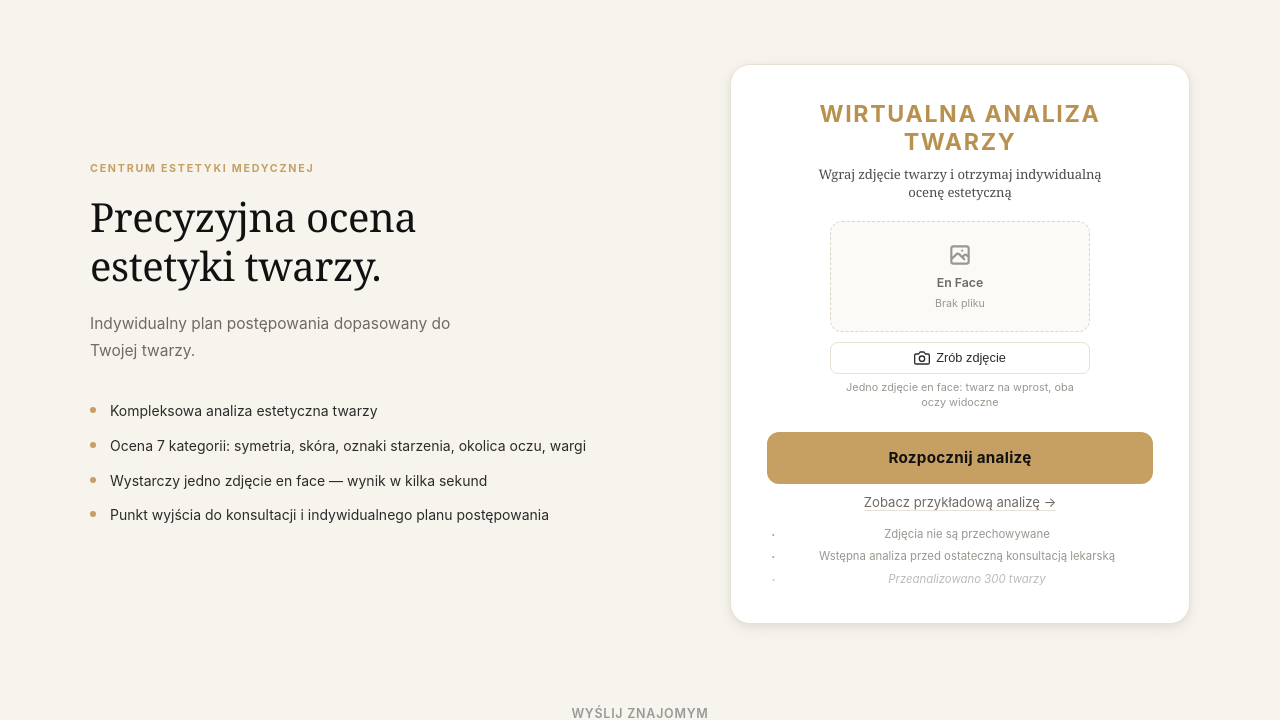
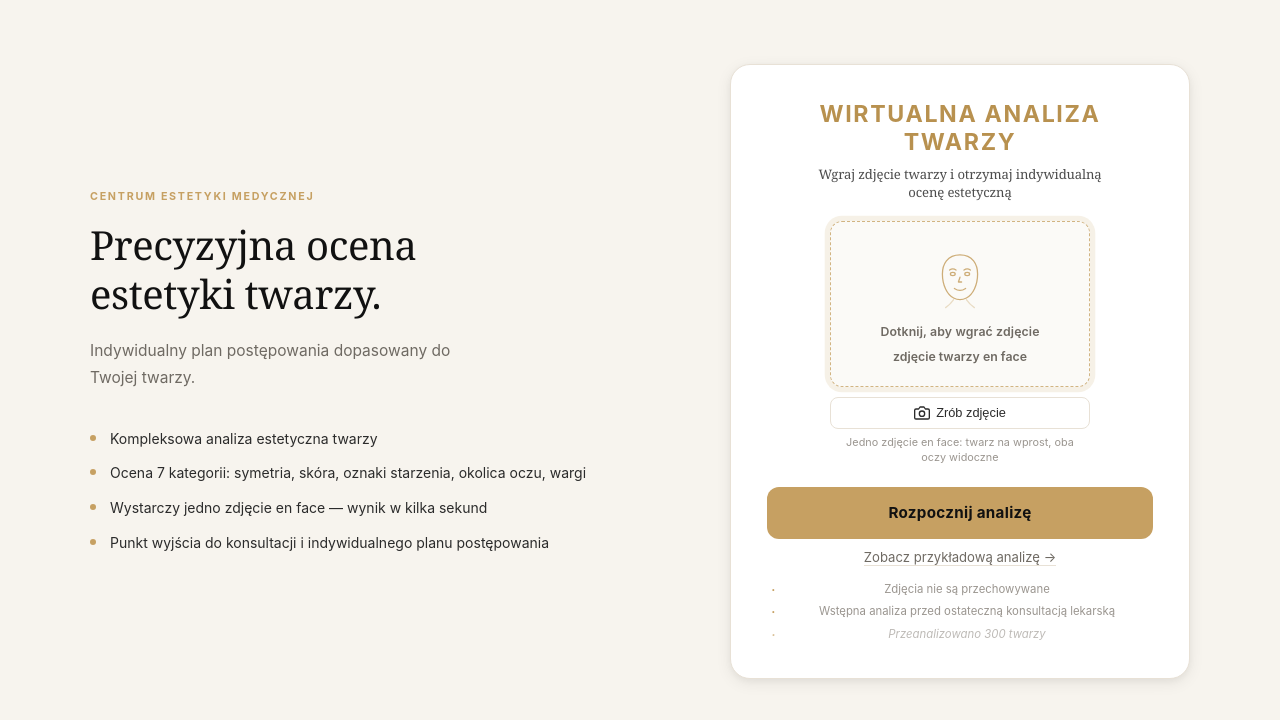
Before and after one commit to PiotrMD/face-analysis, a Flask app: page / in a window 1280 px wide. Shown: the part 87-807 px from the top of the page. Run offline with Flask 3, Linux system fonts and the light colour scheme; data that the repository does not hold is empty; some libraries are stand-ins or nearby versions.

Commit message:
Redesign upload area: golden face icon, clear CTA, pulsing border
Co-Authored-By: Claude Sonnet 4.6 <noreply@anthropic.com>

```diff
--- a/static/style.css
+++ b/static/style.css
@@ -348,22 +348,29 @@ body {
 .photo-upload { position: relative; }
 .photo-upload input[type="file"] { display: none; }
 
+@keyframes upload-pulse {
+    0%   { box-shadow: 0 0 0 0 rgba(198,160,98,.45); border-color: rgba(198,160,98,.55); }
+    60%  { box-shadow: 0 0 0 8px rgba(198,160,98,0); border-color: rgba(198,160,98,.9); }
+    100% { box-shadow: 0 0 0 0 rgba(198,160,98,0); border-color: rgba(198,160,98,.55); }
+}
+
 .upload-area {
     display: flex;
     flex-direction: column;
     align-items: center;
     justify-content: center;
-    padding: 20px 10px;
-    border: 1.5px dashed var(--border-soft);
+    padding: 28px 16px 22px;
+    border: 1.5px dashed rgba(198,160,98,.55);
     border-radius: var(--r-md);
     background: var(--bg-surface);
     cursor: pointer;
     transition: border-color .2s, background .2s;
-    min-height: 108px;
+    min-height: 148px;
     text-align: center;
-    gap: 7px;
+    gap: 10px;
     overflow: hidden;
     position: relative;
+    animation: upload-pulse 2.8s ease-in-out infinite;
 }
 
 .upload-area__preview {
@@ -390,12 +397,34 @@ body {
     text-overflow: ellipsis;
     white-space: nowrap;
 }
-.upload-area:hover  { border-color: var(--gold); background: var(--bg-card); }
-.upload-area.filled { border-color: var(--gold); border-style: solid; background: #000; min-height: 320px; }
+.upload-area:hover  { border-color: var(--gold); background: var(--bg-card); animation: none; box-shadow: 0 0 0 6px rgba(198,160,98,.15); }
+.upload-area.filled { border-color: var(--gold); border-style: solid; background: #000; min-height: 320px; animation: none; box-shadow: none; }
 .upload-area .icon  { width: 26px; height: 26px; color: var(--ink-4); stroke-width: 1.5; }
 .upload-area.filled .icon { color: var(--gold-dark); }
 .upload-area p      { font-size: .77rem; font-weight: 600; color: var(--ink-3); }
 .upload-area.filled p { color: var(--gold-dark); }
+
+/* face icon in upload area */
+.upload-area__face-icon {
+    width: 64px;
+    height: 64px;
+    color: #C6A062;
+    opacity: .85;
+    flex-shrink: 0;
+}
+.upload-area__cta {
+    font-size: .88rem;
+    font-weight: 700;
+    color: #C6A062;
+    letter-spacing: .01em;
+    margin: 0;
+}
+.upload-area__sub {
+    font-size: .72rem;
+    font-weight: 400;
+    color: var(--ink-4);
+    margin: 0;
+}
 .file-name          { font-size: .67rem; color: var(--ink-4); word-break: break-all; line-height: 1.3; }
 .upload-area.filled .file-name { color: var(--gold-dark); }
 
--- a/templates/home.html
+++ b/templates/home.html
@@ -71,11 +71,31 @@
                         <div class="photo-upload">
                             <div class="upload-area" id="area-en_face" onclick="document.getElementById('en_face').click()">
                                 <img class="upload-area__preview" id="preview-en_face" src="" alt="" style="display:none;">
-                                <svg class="icon" id="icon-en_face" viewBox="0 0 24 24" fill="none" stroke="currentColor">
-                                    <path stroke-linecap="round" stroke-linejoin="round" stroke-width="2" d="M4 16l4.586-4.586a2 2 0 012.828 0L16 16m-2-2l1.586-1.586a2 2 0 012.828 0L20 14m-6-6h.01M6 20h12a2 2 0 002-2V6a2 2 0 00-2-2H6a2 2 0 00-2 2v12a2 2 0 002 2z"></path>
+                                <!-- face outline icon — hidden when filled -->
+                                <svg id="icon-en_face" class="upload-area__face-icon" viewBox="0 0 64 80" fill="none" stroke="currentColor" stroke-width="1.6" stroke-linecap="round" stroke-linejoin="round">
+                                    <!-- head outline -->
+                                    <path d="M32 6 C16 6 10 18 10 30 C10 44 16 56 24 60 C26 61 29 62 32 62 C35 62 38 61 40 60 C48 56 54 44 54 30 C54 18 48 6 32 6 Z"/>
+                                    <!-- eyes -->
+                                    <ellipse cx="23" cy="30" rx="3" ry="2"/>
+                                    <ellipse cx="41" cy="30" rx="3" ry="2"/>
+                                    <!-- nose bridge -->
+                                    <path d="M32 34 L30 40 L34 40"/>
+                                    <!-- mouth -->
+                                    <path d="M25 48 Q32 53 39 48"/>
+                                    <!-- eyebrows -->
+                                    <path d="M19 25 Q23 22 27 25"/>
+                                    <path d="M37 25 Q41 22 45 25"/>
+                                    <!-- neck / shoulders hint -->
+                                    <path d="M24 62 Q20 68 14 72" stroke-opacity=".4"/>
+                                    <path d="M40 62 Q44 68 50 72" stroke-opacity=".4"/>
                                 </svg>
-                                <p class="upload-area__label" id="label-en_face">En Face</p>
-                                <span class="file-name" id="en_face_name">{{ t.no_file }}</span>
+                                <p class="upload-area__cta" id="label-en_face">
+                                    {% if lang == 'en' %}Tap to upload your photo{% else %}Dotknij, aby wgrać zdjęcie{% endif %}
+                                </p>
+                                <p class="upload-area__sub">
+                                    {% if lang == 'en' %}front-facing face photo{% else %}zdjęcie twarzy en face{% endif %}
+                                </p>
+                                <span class="file-name" id="en_face_name" style="display:none;"></span>
                             </div>
                             <input type="file" id="en_face" name="en_face" accept="image/*" onchange="setFileName('en_face_name', this)">
                             <button type="button" class="cam-open-btn" onclick="openCamera()">
@@ -371,16 +391,19 @@
         var label    = document.getElementById('label-' + key);
         var nameSpan = document.getElementById(spanId);
 
+        var area = document.getElementById('area-' + key);
+        var subEl = area ? area.querySelector('.upload-area__sub') : null;
+
         if (preview) {
             var url = URL.createObjectURL(file);
             preview.src = url;
             preview.style.display = 'block';
             if (icon)     icon.style.display     = 'none';
             if (label)    label.style.display    = 'none';
+            if (subEl)    subEl.style.display    = 'none';
             if (nameSpan) nameSpan.style.display = 'none';
         }
 
-        var area = document.getElementById('area-' + key);
         if (area) { area.classList.add('filled'); area.classList.remove('upload-error'); }
         hideSlotError(key);
         hideValidationBlock();
@@ -563,8 +586,10 @@
             var area     = document.getElementById('area-en_face');
 
             if (preview) { preview.src = url; preview.style.display = 'block'; }
+            var subEl = area ? area.querySelector('.upload-area__sub') : null;
             if (icon)     icon.style.display     = 'none';
             if (label)    label.style.display    = 'none';
+            if (subEl)    subEl.style.display    = 'none';
             if (nameSpan) { nameSpan.textContent = 'camera.jpg'; nameSpan.style.display = 'none'; }
             if (area)     { area.classList.add('filled'); area.classList.remove('upload-error'); }
 
```
